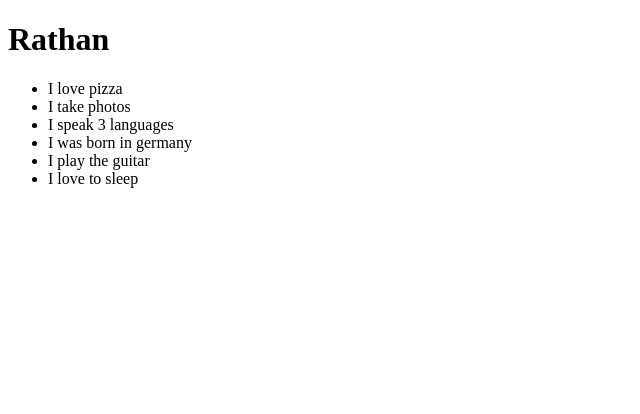
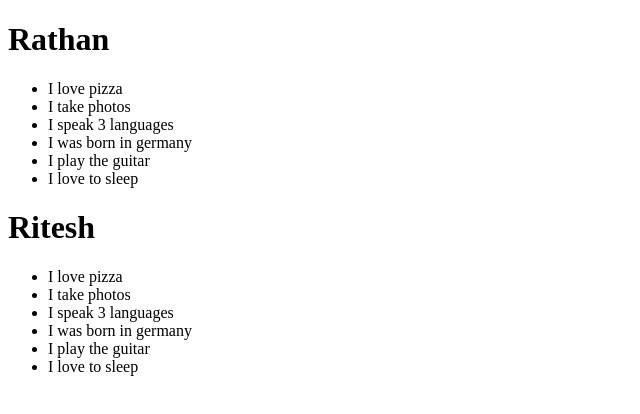
Before and after one commit to R-than/git-exercise, a plain HTML site: page student-name.html in a window 1280 px wide. Shown: the whole page, without its empty margins (0-640 px from the left). Drawn offline with Linux system fonts and the light colour scheme.

Commit message:
ritesh interview

```diff
--- a/student-name.html
+++ b/student-name.html
@@ -16,6 +16,16 @@
         <li>I love to sleep</li>
 
     </ul>
+    <h1>Ritesh</h1>
+    <ul>
+        <li>I love pizza</li>
+        <li>I take photos</li>
+        <li>I speak 3 languages</li>
+        <li>I was born in germany</li>
+        <li>I play the guitar</li>
+        <li>I love to sleep</li>
+
+    </ul>
 
 </body>
 </html>
```
